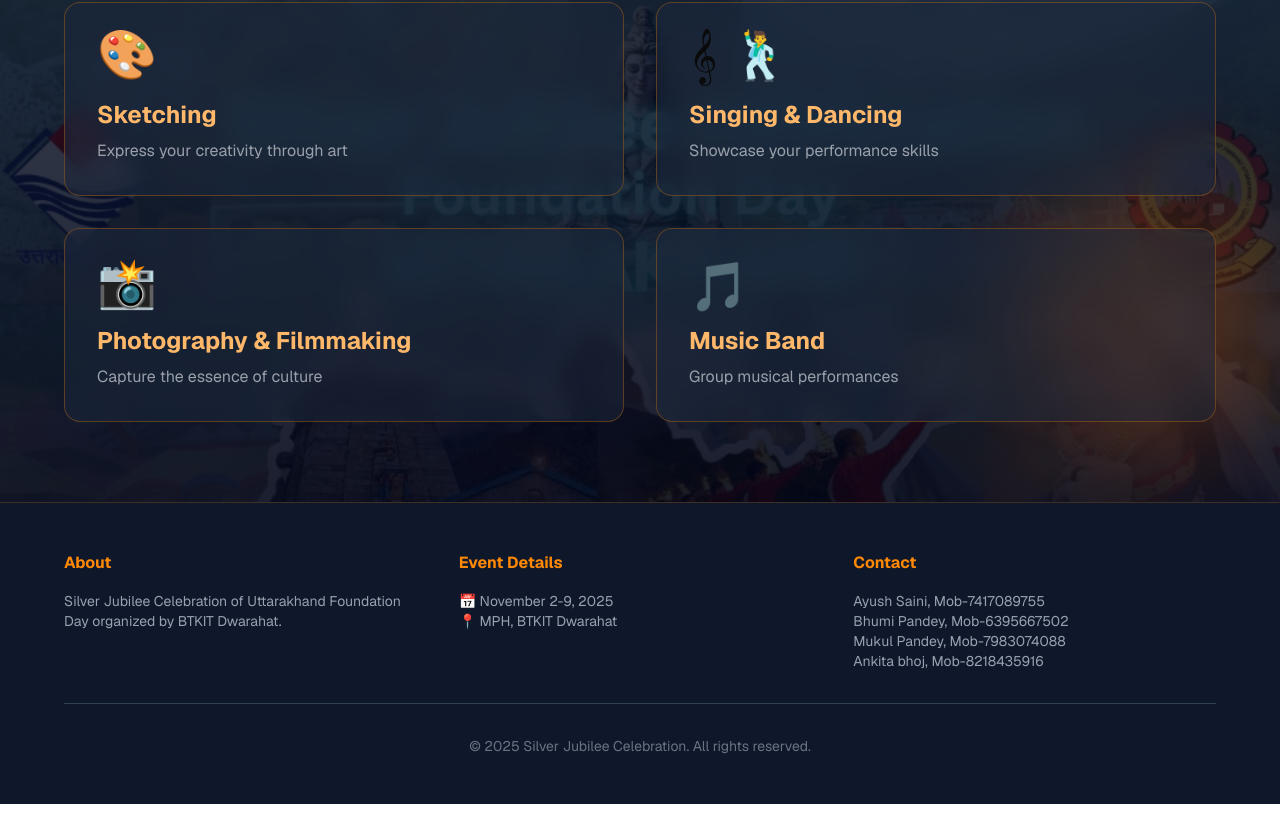
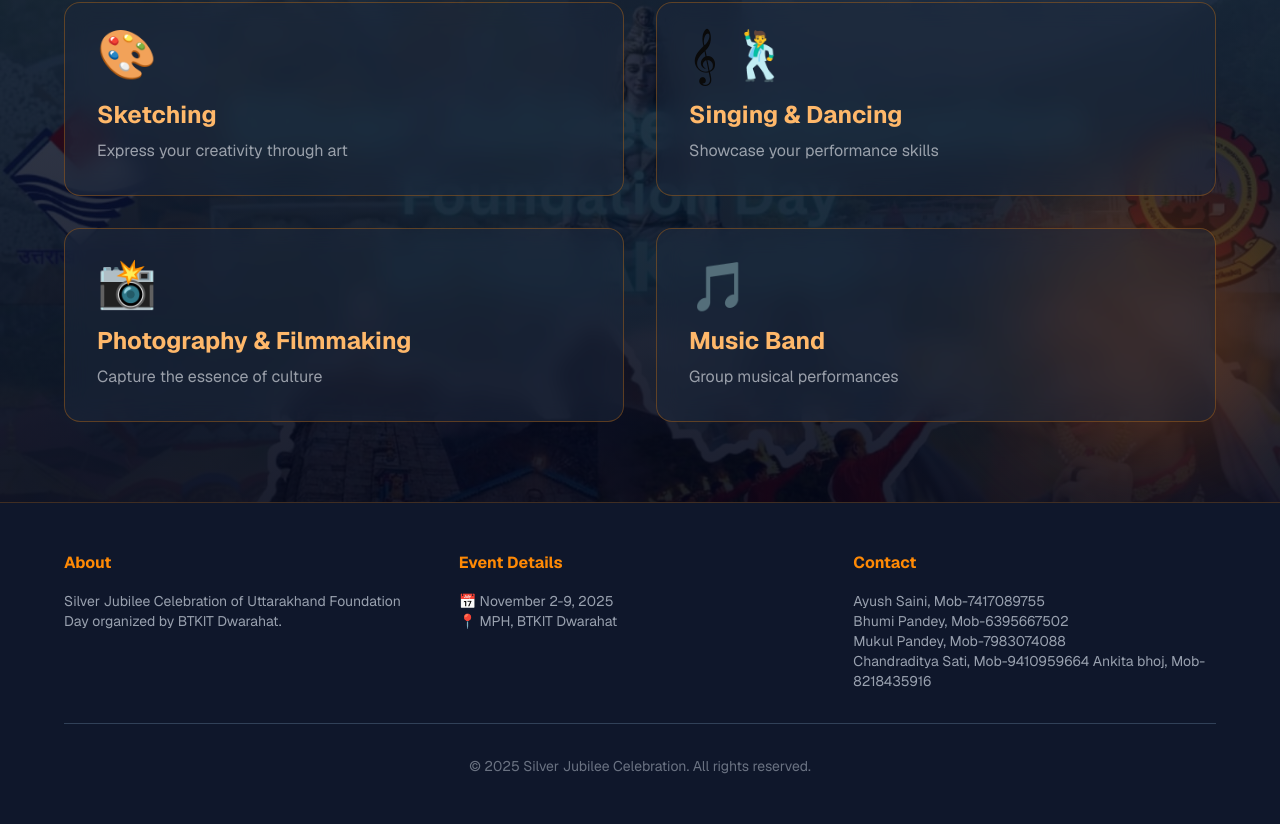
Before and after one commit to ayushsaini7717/Cultural-event, a Next.js app: page / in a window 1280 px wide. Shown: the part 1285-2109 px from the top of the page. Built offline with nearby package versions, Linux system fonts and the light colour scheme.

Commit message:
fix/contacts

```diff
--- a/components/footer.tsx
+++ b/components/footer.tsx
@@ -20,6 +20,7 @@ export function Footer() {
               Ayush Saini, Mob-7417089755 <br />
               Bhumi Pandey, Mob-6395667502 <br />
               Mukul Pandey, Mob-7983074088 <br/>
+              Chandraditya Sati, Mob-9410959664
               Ankita bhoj, Mob-8218435916 <br/>
               </p>
           </div>
```
